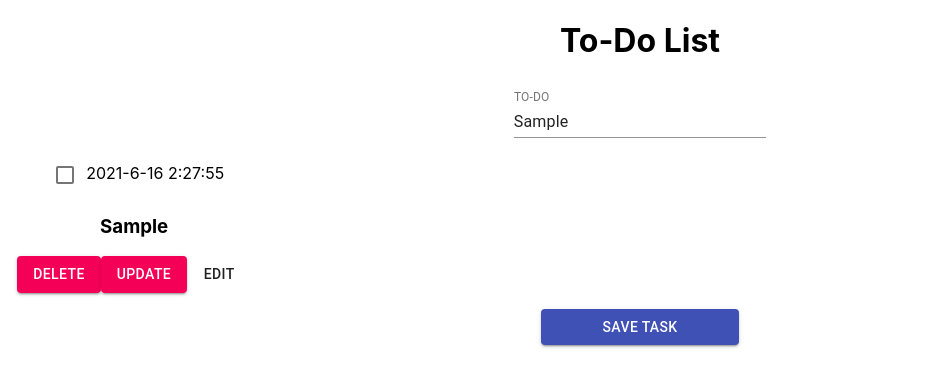
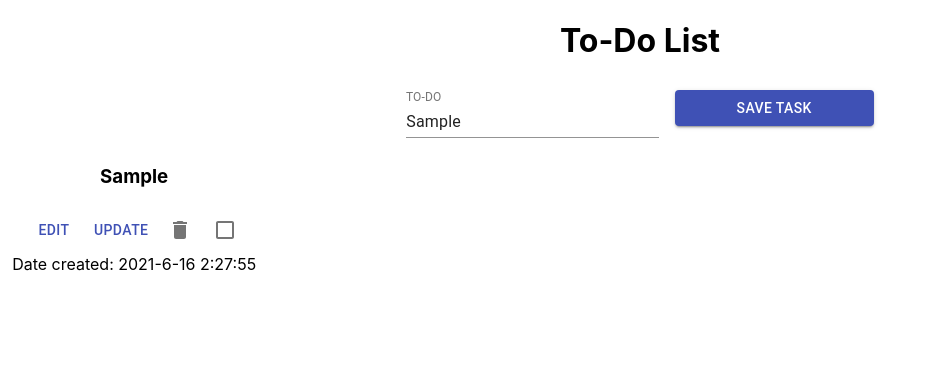
Before and after one commit to 2021-IBM-Accelerate-SW-Track/lab-1-team-26, a React (Create React App) app: page / in a window 1280 px wide. Both pictures are taken after typing "Sample" into the empty fields and a click on the button "SAVE TASK". Shown: the top 386 px of the page, without its empty margins (0-925 px from the left). Built offline with nearby package versions, Linux system fonts and the light colour scheme.

Commit message:
Update components

```diff
--- a/src/component/body/body.js
+++ b/src/component/body/body.js
@@ -3,6 +3,11 @@ import { makeStyles } from '@material-ui/core/styles'
 import TextField from '@material-ui/core/TextField'
 import Button from '@material-ui/core/Button'
 import Checkbox from '@material-ui/core/Checkbox';
+import IconButton from '@material-ui/core/IconButton';
+import DeleteIcon from '@material-ui/icons/Delete';
+
+
+
 
 const useStyles = makeStyles((theme) => ({
   root: {
@@ -16,45 +21,35 @@ const useStyles = makeStyles((theme) => ({
 export default function Body() {
 
     const classes = useStyles();
-
-    const [list, setList] = useState([]);
-
+    const [list, setList] = useState([])
     const [value, NewValue] = useState("");
-
     const [listEdit, setListEdit] = useState([]);
 
     const AddOn = (i) => {
+         //prevent empty task
+          i.preventDefault()
 
-        i.preventDefault() //prevent empty task
+          if(!list){
+              alert('Add text')
+              return
+          }
+
 
         let flag = 0;
-
         for (let i = 0; i < list.length; i++){
-
             if (value === list[i]){
                 alert("No duplicate items")
-
                 flag = 1;
-
             }
-
         }
-
         if (flag === 0){
-
             setList(list.concat(value));
-
             console.log(list);
-
         }
+    }
 
 
-
-
-
-    }
-
-    function Delete (lists){
+   function Delete (lists){
 
         const result = list.filter(value => value !== lists);
 
@@ -96,31 +91,38 @@ export default function Body() {
 
     var time = today.getHours() + ":" + today.getMinutes() + ":" + today.getSeconds();
 
-    var dateTime = date+' '+time;
+    var dateTime = 'Date created: ' + date+' '+time;
 
     const tasksList = list.map((lists) => <div>
 
-    <Checkbox color="primary" inputProps={{ 'aria-label': 'secondary checkbox' }}/>
 
-    {dateTime}
 
     {listEdit === lists ? (<input type = "text" id="text-update" />) : <h3>{lists}</h3> }
 
-    <Button variant="contained" color="secondary" type="button" onClick={function(){Delete(lists)}}>Delete</Button>
 
-    <Button variant="contained" color="secondary" type="button" onClick={function(){Update(lists)}}>Update</Button>
 
-    <Button type="button" onClick={function(){handleEdit(lists)}}>Edit</Button>
+    <Button  color="primary"  size="medium" type="button" onClick={function(){handleEdit(lists)}}>Edit</Button>
+    <Button color="primary" size="medium" type="button" onClick={function(){Update(lists)}}>Update</Button>
+    <IconButton aria-label="delete" onClick = {() => Delete(lists)}>
+              <DeleteIcon />
+    </IconButton>
+    <Checkbox color="primary" inputProps={{ 'aria-label': 'secondary checkbox' }}/>
+    {dateTime}
+
+
 
     </div>);
 
 
   return (
+
     <form className={classes.root} noValidate autoComplete="off" onSubmit={AddOn}>
       <TextField data-testid="new-item-input" value={value}
       onChange={(i)=> NewValue(i.target.value)} id="standard-basic" label="TO-DO"/>
-      {tasksList}
-      <Button data-testid="new-item-button" variant="contained" color="primary" type = "submit" id = "save-button">Save Task</Button>
+      <Button data-testid="new-item-button" variant="contained" color="primary"
+          type = "submit" id = "save-button">Save Task</Button>
+     {tasksList}
+
     </form>
   );
 }
```
